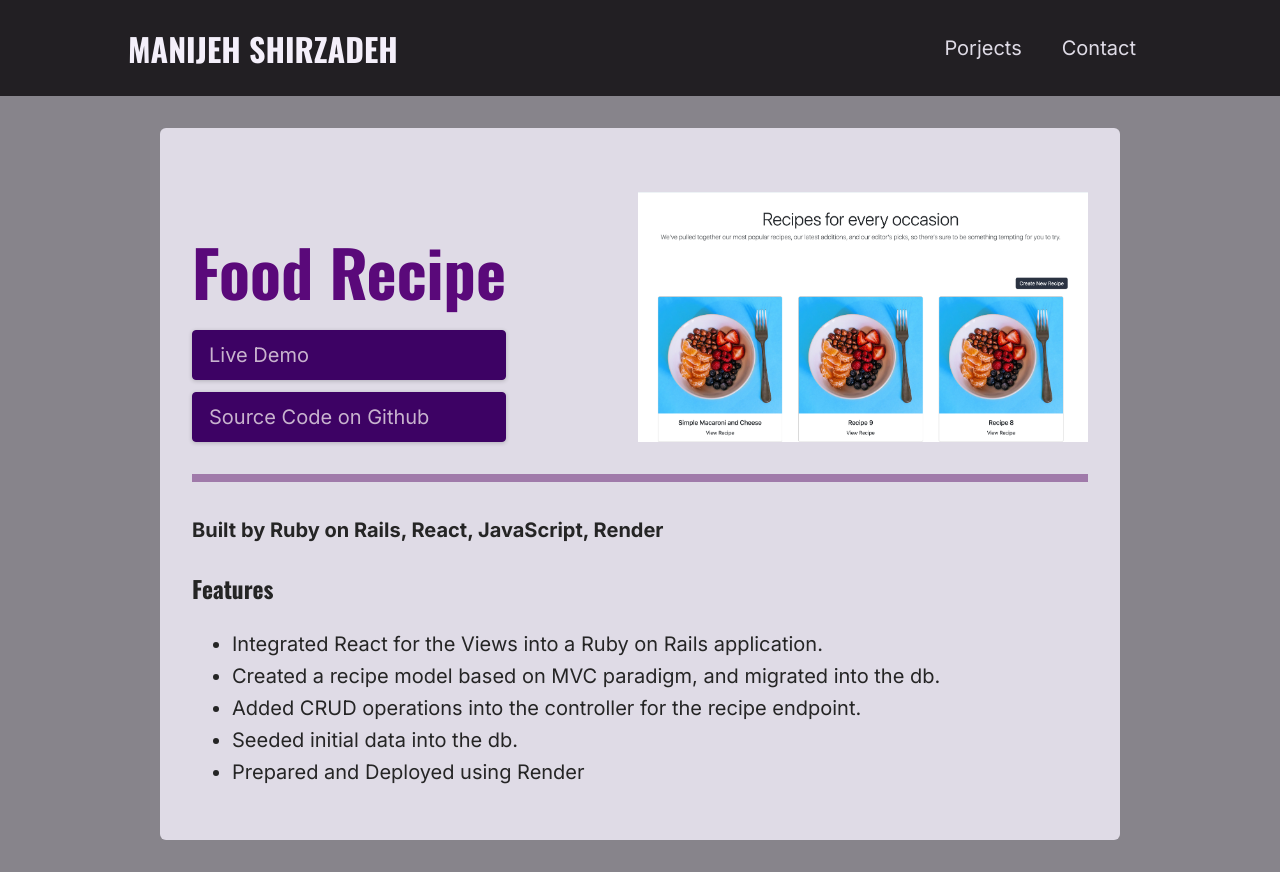
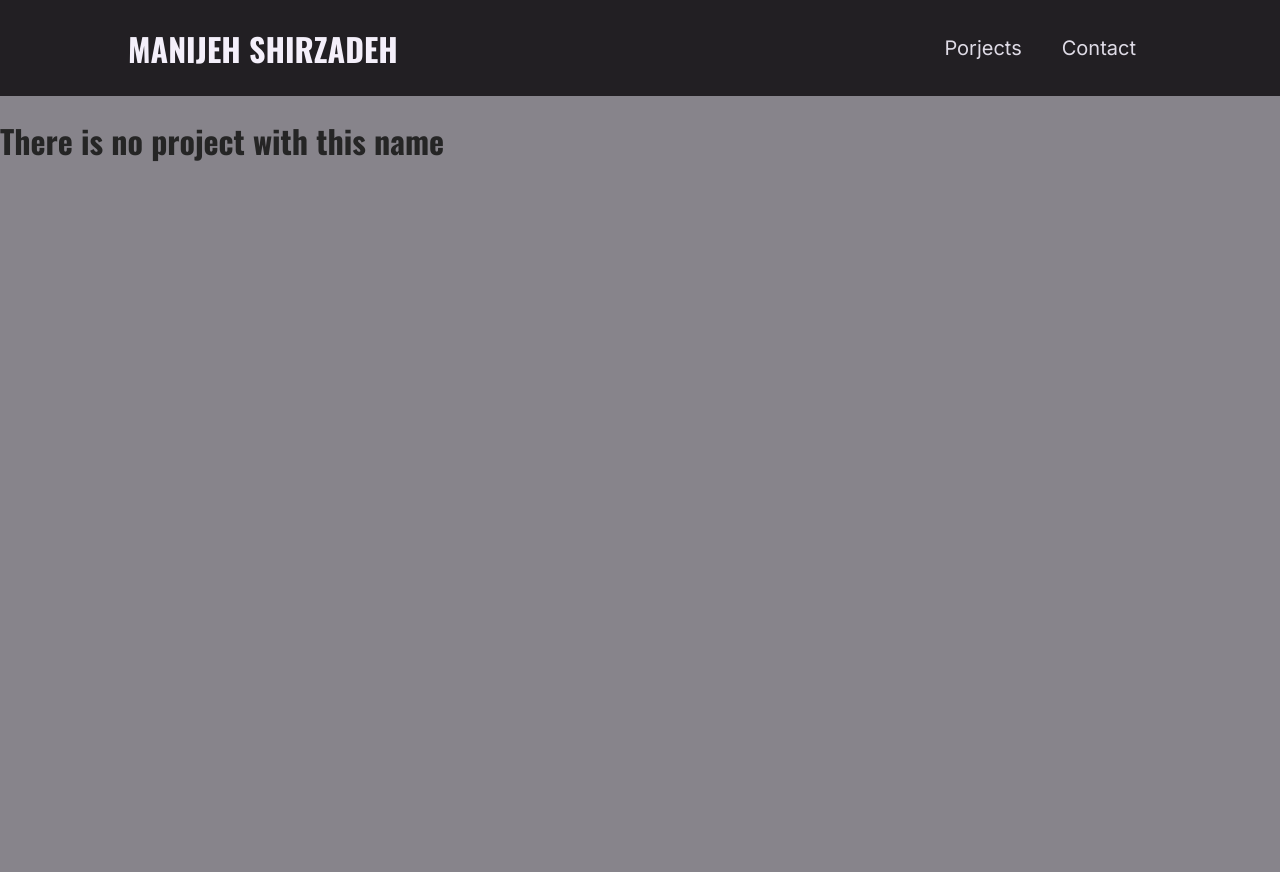
Before and after one commit to manijehshirzadeh/my-blog-next-app, a Next.js app: page /projects/food-recipe in a window 1280 px wide. After the commit the page ends 800 px from the top, so only its background shows below. Built offline with nearby package versions, Linux system fonts and the light colour scheme.

Commit message:
commented a project

```diff
--- a/mock-data/index.ts
+++ b/mock-data/index.ts
@@ -68,26 +68,26 @@ export const DUMMYـPROJECTS = [
 			"Deployed using vercel"
 		]
 	},
-	{
-		slug: "food-recipe",
-		title: "Food Recipe",
-		image: "index.png",
-		excerpt:
-			"Ruby on Rails backend + React frontend app to create / view food recipes.",
-		date: "2023-09-10",
-		isFeatured: true,
-		content: "This is a sample content 3",
-		technologies: ["Ruby on Rails", " React", " JavaScript", " Render"],
-		demoUrl: "https://mysite-q91f.onrender.com/",
-		gitHubUrl: "https://github.com/manijehshirzadeh/rails_react_recipe",
-		features: [
-			"Integrated React for the Views into a Ruby on Rails application.",
-			"Created a recipe model based on MVC paradigm, and migrated into the db.",
-			"Added CRUD operations into the controller for the recipe endpoint.",
-			"Seeded initial data into the db.",
-			"Prepared and Deployed using Render"
-		]
-	},
+	// {
+	// 	slug: "food-recipe",
+	// 	title: "Food Recipe",
+	// 	image: "index.png",
+	// 	excerpt:
+	// 		"Ruby on Rails backend + React frontend app to create / view food recipes.",
+	// 	date: "2023-09-10",
+	// 	isFeatured: true,
+	// 	content: "This is a sample content 3",
+	// 	technologies: ["Ruby on Rails", " React", " JavaScript", " Render"],
+	// 	demoUrl: "https://mysite-q91f.onrender.com/",
+	// 	gitHubUrl: "https://github.com/manijehshirzadeh/rails_react_recipe",
+	// 	features: [
+	// 		"Integrated React for the Views into a Ruby on Rails application.",
+	// 		"Created a recipe model based on MVC paradigm, and migrated into the db.",
+	// 		"Added CRUD operations into the controller for the recipe endpoint.",
+	// 		"Seeded initial data into the db.",
+	// 		"Prepared and Deployed using Render"
+	// 	]
+	// },
 	{
 		slug: "hcard-builder",
 		title: "hCard Builder",
```
